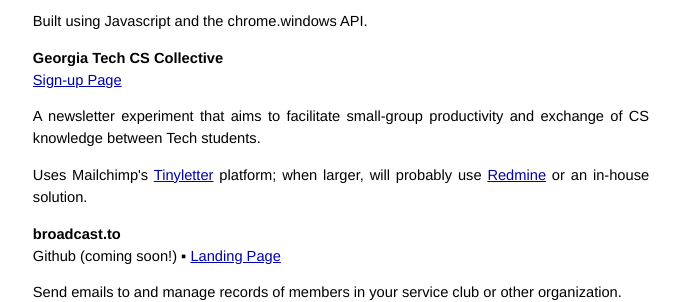
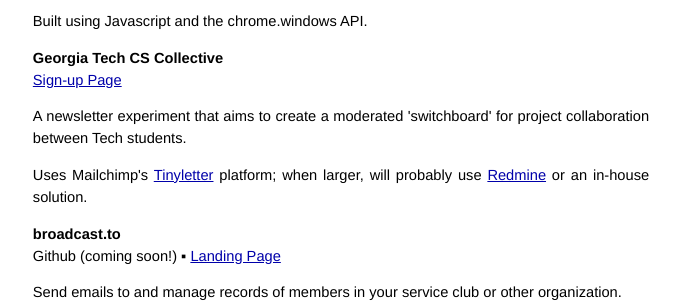
Before and after one commit to radioblazer/nlts.github.com, a Jekyll site: the page built from index.html, in a window 1280 px wide. Shown: the part 389-691 px from the top of the page, without its empty margins (299-979 px from the left). Built offline with Jekyll 4.4.1, drawn with Linux system fonts in a browser that asks for light colours; Markdown is read by kramdown in place of the engine named in the settings.

Commit message:
Update cs-collective description in index.html

```diff
--- a/index.html
+++ b/index.html
@@ -17,7 +17,7 @@
 </div>
 <h2>Georgia Tech CS Collective</h2>
 <div><a href="http://tinyletter.com/cs-collective">Sign-up Page</a>
-    <p>A newsletter experiment that aims to facilitate small-group productivity and exchange of CS knowledge between Tech students.</p>
+    <p>A newsletter experiment that aims to create a moderated 'switchboard' for project collaboration between Tech students.</p>
     <p>Uses Mailchimp's <a href="http://tinyletter.com/">Tinyletter</a> platform; when larger, will probably use <a href="http://www.redmine.org/">Redmine</a> or an in-house solution.</p>
 </div>
 <h2>broadcast.to</h2>
```
